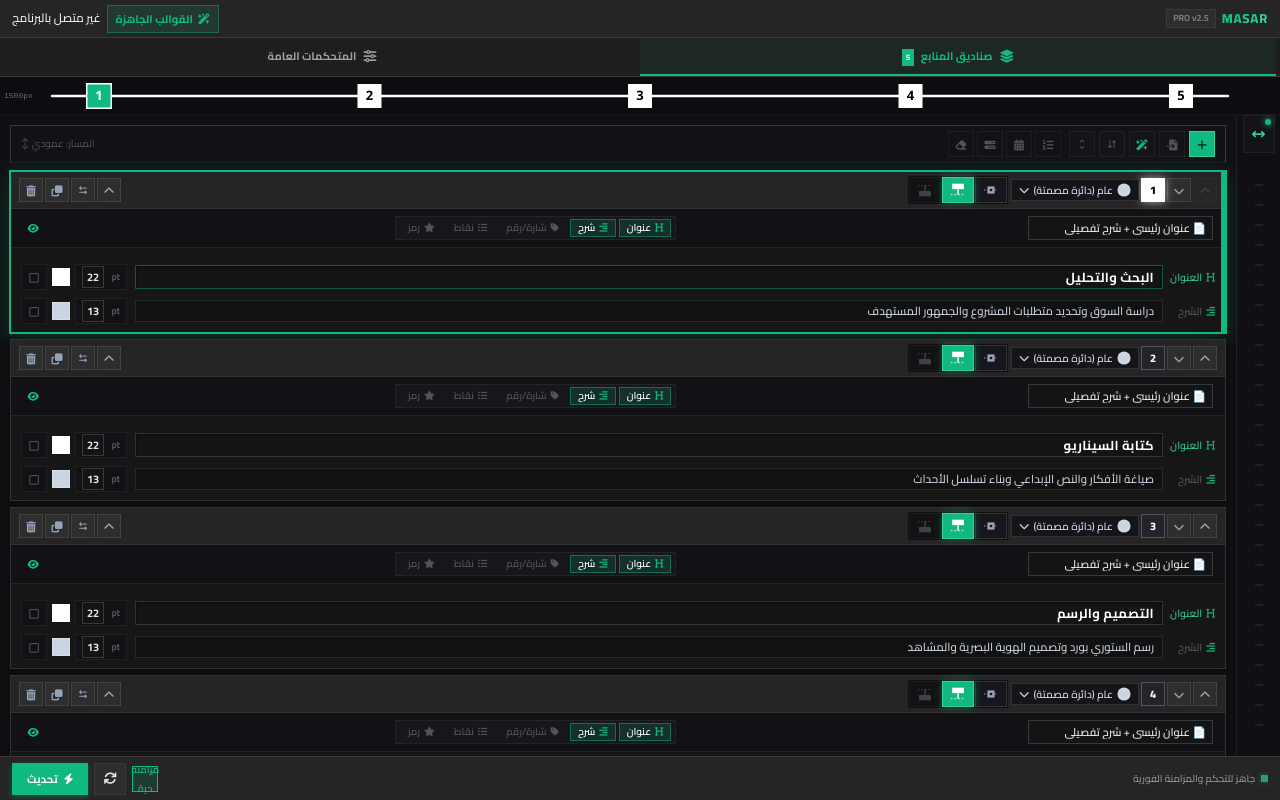
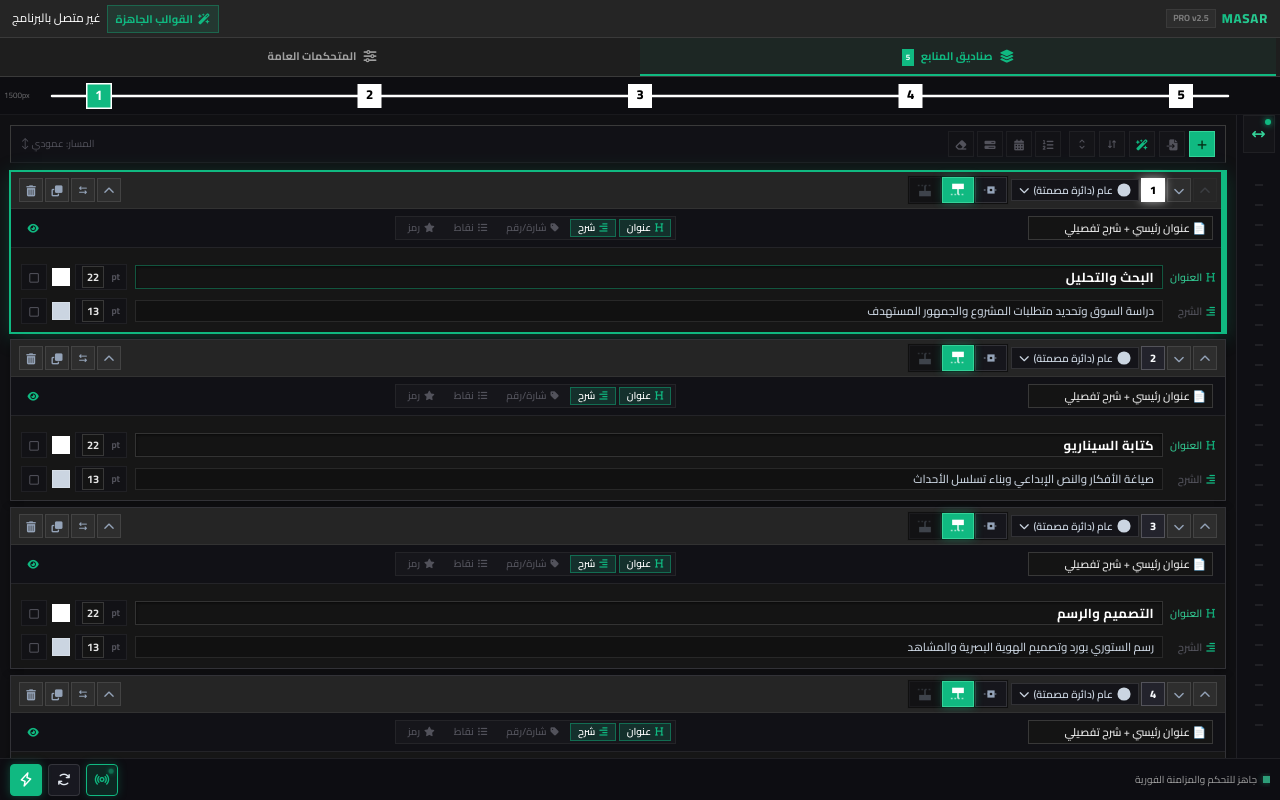
Before and after one commit to wittybrandcode/MASAR, a plain HTML site: page client/index.html in a window 1280 px wide. Drawn offline with Linux system fonts and the light colour scheme.

Commit message:
feat(ui): transform footer actions into clean professional icon-only buttons

```diff
--- a/client/css/flat-spectrum.css
+++ b/client/css/flat-spectrum.css
@@ -1110,6 +1110,128 @@ div i.fa-regular {
     background: var(--success);
 }
 
+/* =============================================================================
+   ACTION BAR & BOTTOM BUTTONS (Ultra-Clean Icon-Only Trio)
+   ========================================================================== */
+#footer-bar.action-bar {
+    background: #0d0d12 !important;
+    border-top: 1px solid rgba(255, 255, 255, 0.08) !important;
+    height: 42px !important;
+    padding: 0 10px !important;
+    display: flex !important;
+    align-items: center !important;
+    justify-content: space-between !important;
+}
+
+#footer-bar .actions {
+    display: flex !important;
+    align-items: center !important;
+    gap: 6px !important;
+    flex-shrink: 0 !important;
+}
+
+/* Base Action Button Style for All Trio */
+#footer-bar .actions .ab {
+    width: 32px !important;
+    height: 32px !important;
+    min-width: 32px !important;
+    max-width: 32px !important;
+    padding: 0 !important;
+    border-radius: 4px !important;
+    display: inline-flex !important;
+    align-items: center !important;
+    justify-content: center !important;
+    background: #181820;
+    border: 1px solid rgba(255, 255, 255, 0.12);
+    color: #e2e8f0;
+    cursor: pointer;
+    font-size: 14px;
+    position: relative;
+    box-sizing: border-box;
+    transition: all 0.15s ease;
+}
+
+#footer-bar .actions .ab i {
+    font-size: 15px;
+    display: inline-flex;
+    align-items: center;
+    justify-content: center;
+    line-height: 1;
+}
+
+#footer-bar .actions .ab:hover {
+    background: #242430;
+    border-color: rgba(255, 255, 255, 0.25);
+    color: #ffffff;
+    transform: translateY(-1px);
+    box-shadow: 0 3px 8px rgba(0, 0, 0, 0.4);
+}
+
+#footer-bar .actions .ab:active {
+    transform: translateY(0);
+}
+
+/* Primary Action Button (Generate / Update ⚡) */
+#footer-bar .actions .ab-p {
+    background: var(--accent) !important;
+    border-color: var(--accent) !important;
+    color: #ffffff !important;
+    box-shadow: 0 0 10px rgba(16, 185, 129, 0.35) !important;
+}
+
+#footer-bar .actions .ab-p:hover {
+    background: var(--accent-light) !important;
+    border-color: var(--accent-light) !important;
+    box-shadow: 0 0 14px rgba(16, 185, 129, 0.6) !important;
+}
+
+#footer-bar .actions .ab-p:disabled {
+    opacity: 0.6 !important;
+    cursor: not-allowed !important;
+    transform: none !important;
+    box-shadow: none !important;
+}
+
+/* Rebuild Button (🔄) */
+#btn-rebuild i {
+    transition: transform 0.3s ease;
+}
+
+#btn-rebuild:hover i {
+    transform: rotate(-90deg);
+}
+
+/* Live Sync Pill Button (📡) */
+#footer-bar .actions .live-pill {
+    background: #181820;
+    border: 1px solid rgba(255, 255, 255, 0.12);
+    color: #64748b;
+}
+
+#footer-bar .actions .live-pill.active {
+    background: rgba(16, 185, 129, 0.15) !important;
+    border-color: var(--accent) !important;
+    color: var(--accent) !important;
+    box-shadow: 0 0 10px rgba(16, 185, 129, 0.25) !important;
+}
+
+#footer-bar .actions .live-pill .live-dot {
+    position: absolute;
+    top: 3px;
+    right: 3px;
+    width: 6px;
+    height: 6px;
+    border-radius: 50% !important;
+    background: #64748b;
+    transition: all 0.2s ease;
+}
+
+#footer-bar .actions .live-pill.active .live-dot {
+    background: var(--accent) !important;
+    box-shadow: 0 0 6px var(--accent) !important;
+    animation: live-pulse 2s infinite ease-in-out;
+}
+
 /* Live Sync Pill (Icon-Only!) */
 .live-pill {
     height: 26px;
--- a/client/index.html
+++ b/client/index.html
@@ -591,21 +591,21 @@
         </div>
 
         <div class="actions">
-            <!-- Live Sync Pill -->
-            <button type="button" id="btn-live-sync" class="live-pill active" title="المزامنة الفورية مع After Effects">
+            <!-- Live Sync Pill (Icon-Only) -->
+            <button type="button" id="btn-live-sync" class="ab live-pill active" title="المزامنة الفورية مع After Effects (Live Sync)">
                 <span class="live-dot"></span>
-                <span>مزامنة حية</span>
+                <i class="ph-bold ph-broadcast"></i>
             </button>
 
-            <!-- Rebuild Button -->
-            <button type="button" id="btn-rebuild" class="ab" title="إعادة بناء وتوسيط">
-                <i class="fa-solid fa-arrows-rotate"></i>
+            <!-- Rebuild Button (Icon-Only) -->
+            <button type="button" id="btn-rebuild" class="ab" title="إعادة بناء وتوسيط مسار الخط الزمني">
+                <i class="ph-bold ph-arrows-clockwise"></i>
             </button>
 
-            <!-- Primary Generate Button -->
+            <!-- Primary Generate Button (Icon-Only) -->
             <button type="button" id="btn-generate" class="ab ab-p" title="تطبيق وتحديث في After Effects">
-                <i class="fa-solid fa-bolt"></i>
-                <span id="txt-gen-btn">تحديث</span>
+                <i class="ph-bold ph-lightning"></i>
+                <span id="txt-gen-btn" style="display: none;"></span>
             </button>
         </div>
     </footer>
--- a/client/js/modules/host-bridge.js
+++ b/client/js/modules/host-bridge.js
@@ -38,13 +38,13 @@ var TIME_RULER_HOST_BRIDGE = (function () {
     }
 
     function updateButtonLabel() {
+        var btn = $('btn-generate');
         var txt = $('txt-gen-btn');
-        if (!txt) return;
-        if (hasRulerInComp) {
-            txt.textContent = 'تحديث المسار في AFTER EFFECTS';
-        } else {
-            txt.textContent = 'بناء المسار في AFTER EFFECTS';
-        }
+        var titleText = hasRulerInComp
+            ? 'تحديث وتطبيق المسار في After Effects'
+            : 'بناء وتطبيق المسار في After Effects';
+        if (btn) btn.title = titleText;
+        if (txt) txt.textContent = '';
     }
 
     function updateCompStatus(callback) {
```
